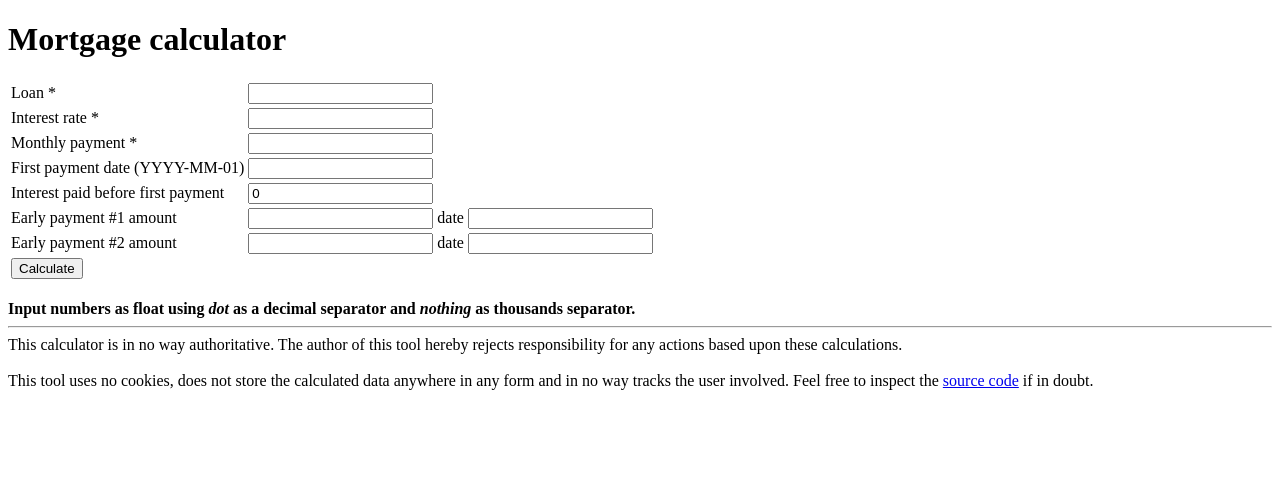
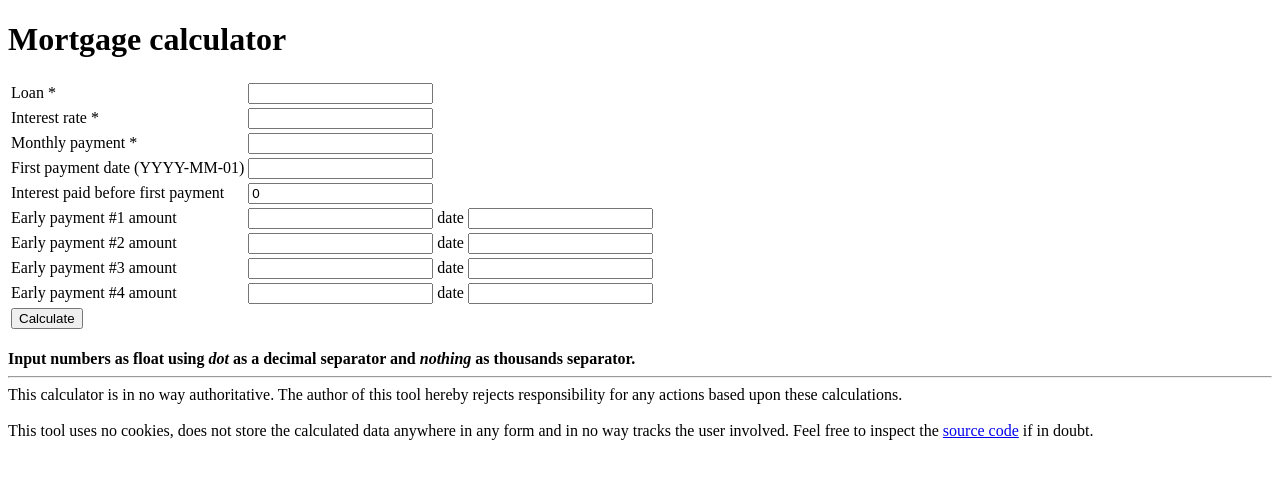
Before and after one commit to helvete/mortgagecalc, a PHP site: page /index.php in a window 1280 px wide. Shown: the top 479 px of the page. Run offline with PHP 8.4, Linux system fonts and the light colour scheme.

Commit message:
Early payment #3 + #4

```diff
--- a/www/Engine.php
+++ b/www/Engine.php
@@ -31,7 +31,13 @@ class Engine {
             }
             $logMonth = clone $monthRef;
             $calc->addMonthlyStats(
-                new MonthlyRecord($mInterest, $mAnnuity, $rest, $logMonth)
+                new MonthlyRecord(
+                    $mInterest,
+                    $mAnnuity,
+                    $rest,
+                    $logMonth,
+                    (bool)$earlyPaymentValue,
+                ),
             );
             $monthRef->add(new \DateInterval('P1M'));
             $totalPaid += $inp->getMonthly();
@@ -47,6 +53,7 @@ class MonthlyRecord {
         private float $annuityPart,
         private float $loanRemaining,
         private \DateTime $monthRef,
+        private bool $earlyIncluded,
     ) {}
 
     public function getInterestPart(): float {
@@ -63,6 +70,10 @@ class MonthlyRecord {
 
     public function getMonthRef(): \DateTime {
         return $this->monthRef;
+    }
+
+    public function isEarlyPaymentIncluded(): bool {
+        return $this->earlyIncluded;
     }
 }
 
@@ -97,13 +108,12 @@ class CalculationInput {
                     );
                     continue;
                 }
-            } elseif (preg_match('/^ep[1-2].*$/', $formName)) {
+            } elseif (preg_match('/^ep[1-4].*$/', $formName)) {
                 continue;
             }
             $this->errors[$formName] = sprintf('Invalid input: %s', $formVal);
         }
-
-        for ($i = 1; $i < 3; $i++) {
+        for ($i = 1; $i < 5; $i++) {
             if ($post["ep{$i}when"] && $post["ep{$i}payment"]) {
                 try {
                     $dt = new \DateTime($post["ep{$i}when"]);
--- a/www/result_tpl.php
+++ b/www/result_tpl.php
@@ -8,6 +8,9 @@
     <style>
         li {
             line-height: 1.5;
+        }
+        tr.early td {
+            color: red;
         }
     </style>
 </head>
@@ -30,7 +33,8 @@
 <?php
 foreach ($result->getMonthlyStats() as $stat) {
     printf(
-        '<tr><td>%s</td><td>%.2f</td><td>%.2f</td><td>%.2f</td></tr>',
+        '<tr class="%s"><td>%s</td><td>%.2f</td><td>%.2f</td><td>%.2f</td></tr>',
+        $stat->isEarlyPaymentIncluded() ? 'early' : '',
         $stat->getMonthRef()->format('d.m.Y'),
         $stat->getInterestPart(),
         $stat->getAnnuityPart(),
--- a/www/tpl.php
+++ b/www/tpl.php
@@ -85,6 +85,32 @@
                 </td></tr>
 
                 <tr><td>
+                    Early payment #3
+                <label for="ep3payment">amount</label>
+                </td><td>
+                <input type="text" name="ep3payment" value="" />
+                </td><td>
+                <label for="ep3when">date</label>
+                </td><td>
+                <input type="text" name="ep3when" value="" />
+                </td><td>
+                    <span class='error'><?=$errors['ep3']??''?></span>
+                </td></tr>
+
+                <tr><td>
+                    Early payment #4
+                <label for="ep4payment">amount</label>
+                </td><td>
+                <input type="text" name="ep4payment" value="" />
+                </td><td>
+                <label for="ep4when">date</label>
+                </td><td>
+                <input type="text" name="ep4when" value="" />
+                </td><td>
+                    <span class='error'><?=$errors['ep4']??''?></span>
+                </td></tr>
+
+                <tr><td>
                 <input type="submit" name="submit" value="Calculate" />
                 </td><td>
             </table>
```
